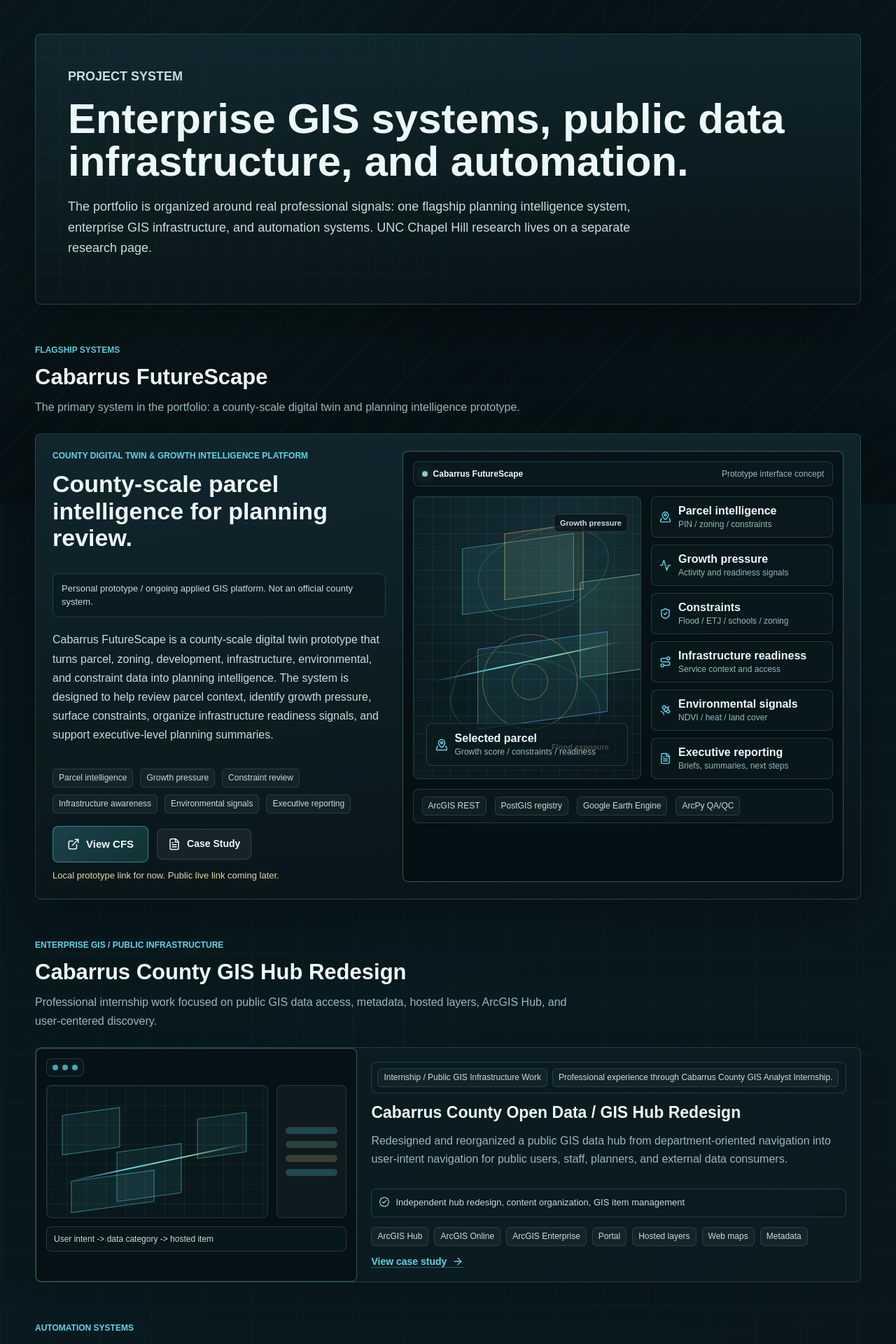
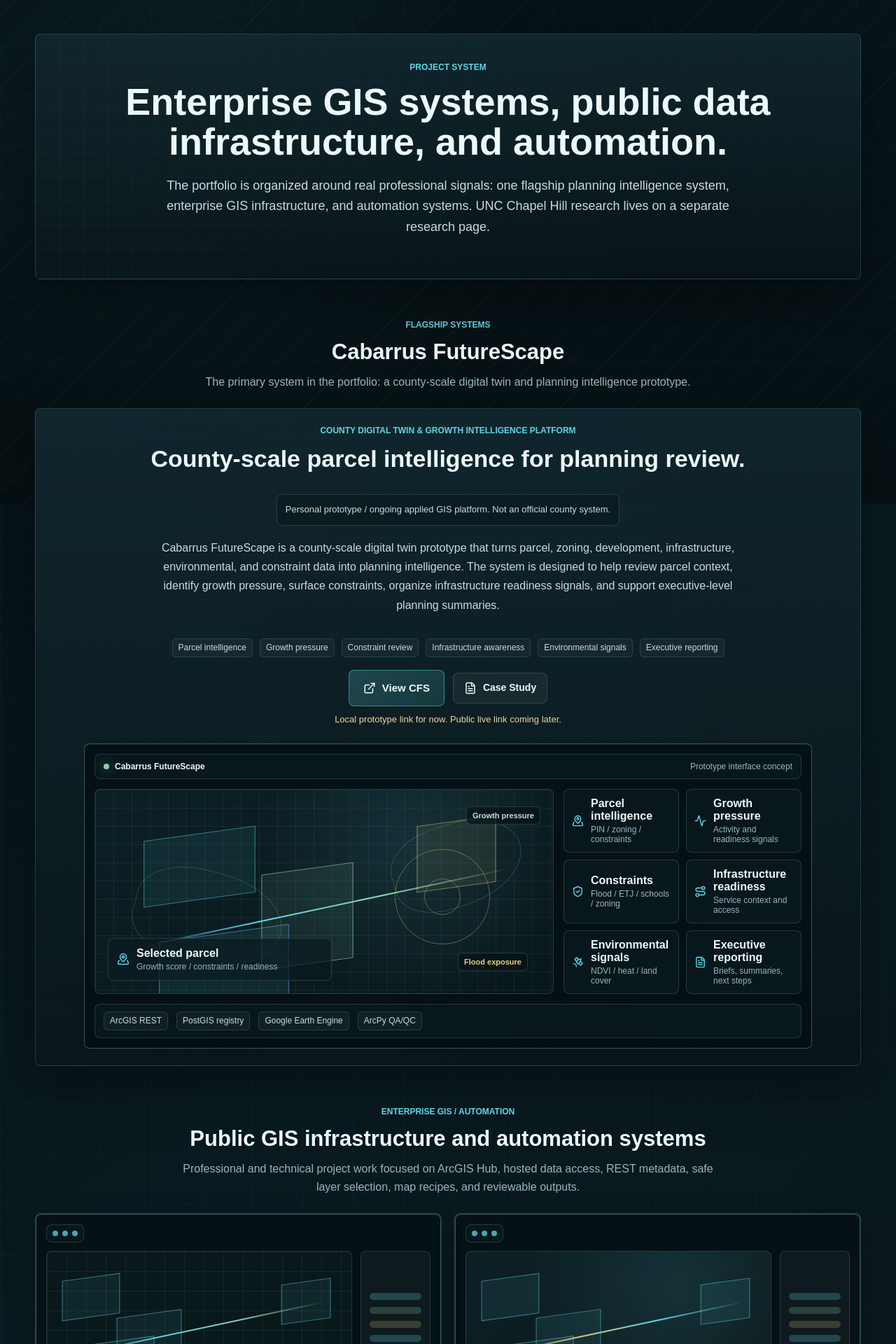
Before and after one commit to khoi9034/portfoliov2, a Next.js app: page /projects in a window 1280 px wide. Shown: the part 80-2000 px from the top of the page at 70% size. Built offline with nearby package versions, Linux system fonts and the light colour scheme.

Commit message:
Polish global layout and alignment

```diff
--- a/app/globals.css
+++ b/app/globals.css
@@ -189,10 +189,12 @@
 
 .home-hero {
   display: grid;
-  grid-template-columns: minmax(0, 0.9fr) minmax(460px, 1.1fr);
-  gap: 34px;
-  align-items: center;
-  padding: 52px;
+  grid-template-columns: 1fr;
+  gap: 24px;
+  align-items: center;
+  justify-items: center;
+  padding: 42px;
+  text-align: center;
 }
 
 .hero-copy,
@@ -224,9 +226,11 @@
 .home-hero h1,
 .page-hero h1,
 .project-hero h1 {
+  max-width: 940px;
   margin-bottom: 20px;
-  font-size: 60px;
-  line-height: 1.02;
+  margin-inline: auto;
+  font-size: clamp(40px, 4.6vw, 54px);
+  line-height: 1.05;
   letter-spacing: 0;
 }
 
@@ -240,6 +244,22 @@
   line-height: 1.65;
 }
 
+.home-hero .eyebrow,
+.page-hero .eyebrow,
+.project-hero .eyebrow,
+.flagship-copy .eyebrow,
+.contact-cta .eyebrow {
+  color: var(--cyan);
+  font-size: 12px;
+  line-height: 1.2;
+}
+
+.page-hero > p:not(.eyebrow),
+.project-hero-copy > p:not(.eyebrow):not(.project-subtitle):not(.implementation-note) {
+  max-width: 820px;
+  margin-inline: auto;
+}
+
 .hero-actions,
 .project-hero-actions,
 .contact-actions,
@@ -248,6 +268,7 @@
   flex-wrap: wrap;
   gap: 12px;
   align-items: center;
+  justify-content: center;
 }
 
 .button {
@@ -611,14 +632,20 @@
 
 .section-shell {
   margin-top: 76px;
+  width: 100%;
 }
 
 .section-header {
+  max-width: 860px;
+  margin-right: auto;
+  margin-bottom: 24px;
+  margin-left: auto;
+  text-align: center;
+}
+
+.section-header p:last-child {
   max-width: 780px;
-  margin-bottom: 24px;
-}
-
-.section-header p:last-child {
+  margin-inline: auto;
   color: var(--muted);
   font-size: 16px;
   line-height: 1.65;
@@ -908,18 +935,51 @@
 .contact-cta {
   display: flex;
   align-items: center;
+  flex-direction: column;
   justify-content: space-between;
   gap: 24px;
   margin-top: 62px;
   padding: 34px;
+  text-align: center;
+}
+
+.contact-cta h2,
+.contact-cta p {
+  margin-inline: auto;
 }
 
 .cfs-home .home-hero {
-  grid-template-columns: minmax(0, 0.78fr) minmax(520px, 1.22fr);
+  grid-template-columns: 1fr;
 }
 
 .cfs-home .hero-copy {
-  max-width: 560px;
+  display: flex;
+  flex-direction: column;
+  align-items: center;
+  max-width: 880px;
+}
+
+.cfs-home .hero-copy .status-banner,
+.cfs-home .hero-copy .hero-subtitle {
+  max-width: 760px;
+}
+
+.cfs-home .home-hero .flagship-dashboard {
+  width: min(100%, 1040px);
+  min-height: 390px;
+}
+
+.cfs-home .dashboard-layout {
+  grid-template-columns: minmax(0, 1fr) minmax(340px, 0.48fr);
+  min-height: 260px;
+}
+
+.cfs-home .dashboard-map {
+  min-height: 250px;
+}
+
+.cfs-home .dashboard-side {
+  grid-template-columns: repeat(2, minmax(0, 1fr));
 }
 
 .cfs-intelligence-section,
@@ -974,11 +1034,13 @@
 
 .additional-work {
   display: grid;
-  grid-template-columns: 260px minmax(0, 1fr);
+  grid-template-columns: 1fr;
   gap: 20px;
-  align-items: start;
+  align-items: center;
+  justify-items: center;
   margin-top: 32px;
   padding: 22px;
+  text-align: center;
 }
 
 .additional-work h2 {
@@ -989,6 +1051,7 @@
 .additional-work-links {
   display: grid;
   gap: 8px;
+  width: min(100%, 920px);
 }
 
 .additional-work-links a {
@@ -1027,11 +1090,13 @@
   flex-wrap: wrap;
   gap: 10px;
   align-items: center;
+  justify-content: center;
   margin-top: 16px;
   border: 1px solid rgba(214, 188, 117, 0.26);
   border-radius: 8px;
   padding: 12px;
   background: rgba(214, 188, 117, 0.06);
+  text-align: center;
 }
 
 .local-prototype-callout .button {
@@ -1065,10 +1130,12 @@
 
 .projects-intro {
   max-width: none;
+  text-align: center;
 }
 
 .projects-intro p {
   max-width: 820px;
+  margin-inline: auto;
 }
 
 .project-category {
@@ -1077,9 +1144,10 @@
 
 .projects-cfs-spotlight {
   display: grid;
-  grid-template-columns: minmax(0, 0.86fr) minmax(520px, 1.14fr);
+  grid-template-columns: 1fr;
   gap: 24px;
-  align-items: stretch;
+  align-items: center;
+  justify-items: center;
   border: 1px solid var(--line);
   border-radius: 8px;
   padding: 24px;
@@ -1092,7 +1160,10 @@
 .projects-cfs-copy {
   display: flex;
   flex-direction: column;
+  align-items: center;
   min-width: 0;
+  max-width: 900px;
+  text-align: center;
 }
 
 .projects-cfs-copy h2 {
@@ -1102,6 +1173,7 @@
 }
 
 .projects-cfs-copy > p:not(.eyebrow):not(.local-link-note) {
+  max-width: 820px;
   color: var(--soft);
   font-size: 16px;
   line-height: 1.7;
@@ -1116,11 +1188,26 @@
   flex-wrap: wrap;
   gap: 12px;
   align-items: center;
+  justify-content: center;
   margin-top: auto;
 }
 
 .projects-cfs-spotlight .flagship-dashboard {
-  min-height: 520px;
+  width: min(100%, 1040px);
+  min-height: 400px;
+}
+
+.projects-cfs-spotlight .dashboard-layout {
+  grid-template-columns: minmax(0, 1fr) minmax(340px, 0.48fr);
+  min-height: 270px;
+}
+
+.projects-cfs-spotlight .dashboard-map {
+  min-height: 260px;
+}
+
+.projects-cfs-spotlight .dashboard-side {
+  grid-template-columns: repeat(2, minmax(0, 1fr));
 }
 
 .projects-research-cta {
@@ -1148,6 +1235,7 @@
 .cfs-detail-primer {
   display: grid;
   gap: 18px;
+  justify-items: center;
   margin-top: 22px;
   border: 1px solid var(--line);
   border-radius: 8px;
@@ -1158,6 +1246,7 @@
 
 .cfs-primer-copy {
   max-width: 880px;
+  text-align: center;
 }
 
 .cfs-primer-copy h2 {
@@ -1175,6 +1264,7 @@
   display: grid;
   grid-template-columns: repeat(3, minmax(0, 1fr));
   gap: 12px;
+  width: 100%;
 }
 
 .cfs-primer-cards article {
@@ -1371,22 +1461,66 @@
 
 .page-hero,
 .project-hero {
-  padding: 46px;
+  padding: 40px;
+  text-align: center;
 }
 
 .compact-hero {
-  max-width: 920px;
+  width: 100%;
+  max-width: none;
+  margin-inline: auto;
 }
 
 .compact-hero p {
   max-width: 760px;
+  margin-inline: auto;
 }
 
 .project-hero {
   display: grid;
-  grid-template-columns: minmax(0, 0.9fr) minmax(380px, 0.75fr);
-  gap: 32px;
-  align-items: center;
+  grid-template-columns: 1fr;
+  gap: 28px;
+  align-items: center;
+  justify-items: center;
+}
+
+.project-hero-copy {
+  display: flex;
+  flex-direction: column;
+  align-items: center;
+  width: min(100%, 920px);
+}
+
+.project-hero-copy .back-link {
+  align-self: flex-start;
+}
+
+.project-hero-copy > p:not(.eyebrow):not(.project-subtitle):not(.implementation-note) {
+  max-width: 820px;
+  margin-inline: auto;
+}
+
+.project-hero .flagship-dashboard,
+.project-hero .project-image,
+.project-hero .project-mockup {
+  width: min(100%, 980px);
+}
+
+.project-hero .flagship-dashboard {
+  min-height: 400px;
+}
+
+.project-hero .dashboard-layout {
+  grid-template-columns: minmax(0, 1fr) minmax(340px, 0.48fr);
+  min-height: 270px;
+}
+
+.project-hero .dashboard-map {
+  min-height: 260px;
+}
+
+.project-hero .dashboard-side {
+  grid-template-columns: repeat(2, minmax(0, 1fr));
 }
 
 .project-subtitle {
@@ -1446,7 +1580,7 @@
 .architecture-flow,
 .automap-workflow {
   display: grid;
-  grid-template-columns: repeat(6, minmax(0, 1fr));
+  grid-template-columns: repeat(auto-fit, minmax(150px, 1fr));
   gap: 10px;
   margin: 0;
   padding: 0;
@@ -1482,7 +1616,7 @@
 }
 
 .automap-workflow {
-  grid-template-columns: repeat(7, minmax(0, 1fr));
+  grid-template-columns: repeat(auto-fit, minmax(150px, 1fr));
   margin-bottom: 18px;
 }
 
@@ -1641,7 +1775,7 @@
 
 .hub-nav-visual {
   display: grid;
-  grid-template-columns: repeat(6, minmax(0, 1fr));
+  grid-template-columns: repeat(auto-fit, minmax(150px, 1fr));
   gap: 10px;
 }
 
@@ -1666,16 +1800,46 @@
   padding: 26px;
 }
 
+.pathway-panel h2 {
+  margin-bottom: 14px;
+}
+
 .pathway-panel.large,
 .pathway-panel.wide {
   grid-column: span 2;
 }
 
+.pathway-panel.large .detail-list {
+  grid-template-columns: repeat(2, minmax(0, 1fr));
+  padding-left: 0;
+  list-style-position: inside;
+}
+
+.pathway-panel.wide {
+  text-align: center;
+}
+
+.pathway-panel.wide p {
+  max-width: 820px;
+  margin-inline: auto;
+}
+
+.pathway-panel.wide .text-link {
+  margin-inline: auto;
+}
+
 .resume-hero {
   display: grid;
-  grid-template-columns: minmax(0, 1fr) 320px;
+  grid-template-columns: 1fr;
   gap: 24px;
-  align-items: end;
+  align-items: center;
+  justify-items: center;
+}
+
+.resume-hero > div:first-child {
+  display: grid;
+  justify-items: center;
+  max-width: 840px;
 }
 
 .resume-contact-card,
@@ -1686,6 +1850,12 @@
   border-radius: 8px;
   padding: 18px;
   background: rgba(7, 18, 23, 0.76);
+}
+
+.resume-contact-card {
+  width: min(100%, 620px);
+  justify-items: center;
+  text-align: center;
 }
 
 .resume-contact-card a,
@@ -1695,7 +1865,7 @@
 }
 
 .resume-layout {
-  grid-template-columns: 0.85fr 1.15fr;
+  grid-template-columns: repeat(2, minmax(0, 1fr));
   margin-top: 24px;
 }
 
@@ -1734,13 +1904,18 @@
 
 .contact-page-grid {
   display: grid;
-  grid-template-columns: minmax(0, 1fr) 390px;
+  grid-template-columns: 1fr;
   gap: 28px;
   align-items: center;
+  justify-items: center;
+  width: min(100%, 980px);
+  margin-inline: auto;
   padding: 36px;
+  text-align: center;
 }
 
 .contact-page-grid .page-hero {
+  width: 100%;
   border: 0;
   box-shadow: none;
   padding: 0;
@@ -1749,6 +1924,11 @@
 
 .contact-page-grid .page-hero::before {
   display: none;
+}
+
+.contact-card {
+  width: min(100%, 680px);
+  text-align: left;
 }
 
 .contact-method {
@@ -1985,7 +2165,7 @@
 
 .cfs-data-pipeline {
   display: grid;
-  grid-template-columns: repeat(6, minmax(0, 1fr));
+  grid-template-columns: repeat(auto-fit, minmax(150px, 1fr));
   gap: 10px;
 }
 
@@ -2183,14 +2363,20 @@
 
 .capability-operating-model {
   display: grid;
-  grid-template-columns: minmax(0, 0.8fr) minmax(460px, 1.2fr);
+  grid-template-columns: 1fr;
   gap: 24px;
   align-items: center;
+  justify-items: center;
   margin-top: 24px;
   border: 1px solid var(--line);
   border-radius: 8px;
   padding: 26px;
   background: rgba(12, 29, 35, 0.72);
+  text-align: center;
+}
+
+.capability-operating-model > div:first-child {
+  max-width: 820px;
 }
 
 .capability-operating-model h2 {
@@ -2208,6 +2394,7 @@
   display: grid;
   grid-template-columns: repeat(2, minmax(0, 1fr));
   gap: 10px;
+  width: min(100%, 920px);
 }
 
 .capability-outcome-grid article {
--- a/app/projects/page.tsx
+++ b/app/projects/page.tsx
@@ -30,6 +30,7 @@
 const automationProjects = projects.filter(
   (project) => project.category === "Automation Systems"
 );
+const professionalProjects = [hub, ...automationProjects].filter(Boolean);
 
 export default function ProjectsPage() {
   return (
@@ -97,35 +98,19 @@
         </section>
       ) : null}
 
-      {hub ? (
-        <section className="section-shell project-category">
-          <SectionHeader
-            eyebrow="Enterprise GIS / Public Infrastructure"
-            title="Cabarrus County GIS Hub Redesign"
-            description="Professional internship work focused on public GIS data access, metadata, hosted layers, ArcGIS Hub, and user-centered discovery."
-          />
-          <div className="project-grid balanced-grid single-item-grid">
-            <div>
-              <ProjectCard project={hub} />
-            </div>
-          </div>
-        </section>
-      ) : null}
-
       <section className="section-shell project-category">
         <SectionHeader
-          eyebrow="Automation Systems"
-          title="GIS request automation and REST layer intelligence"
-          description="Automation work focused on request interpretation, REST metadata, safe layer selection, map recipes, and reviewable outputs."
+          eyebrow="Enterprise GIS / Automation"
+          title="Public GIS infrastructure and automation systems"
+          description="Professional and technical project work focused on ArcGIS Hub, hosted data access, REST metadata, safe layer selection, map recipes, and reviewable outputs."
         />
         <div className="project-grid balanced-grid">
-          {automationProjects.map((project) => (
-            <div
-              className={automationProjects.length === 1 ? "span-wide" : undefined}
-              key={project.slug}
-            >
-              <ProjectCard project={project} />
-            </div>
+          {professionalProjects.map((project) => (
+            project ? (
+              <div key={project.slug}>
+                <ProjectCard project={project} />
+              </div>
+            ) : null
           ))}
         </div>
       </section>
```
